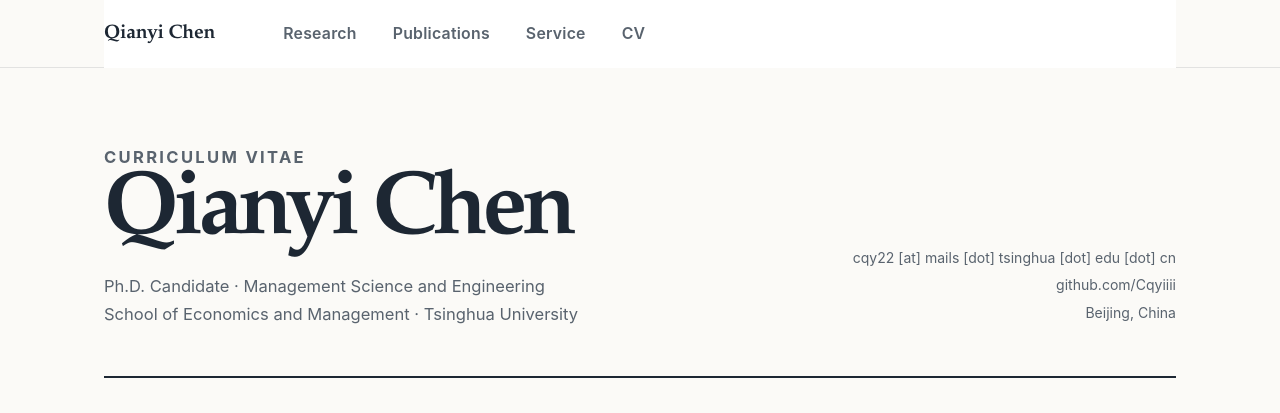
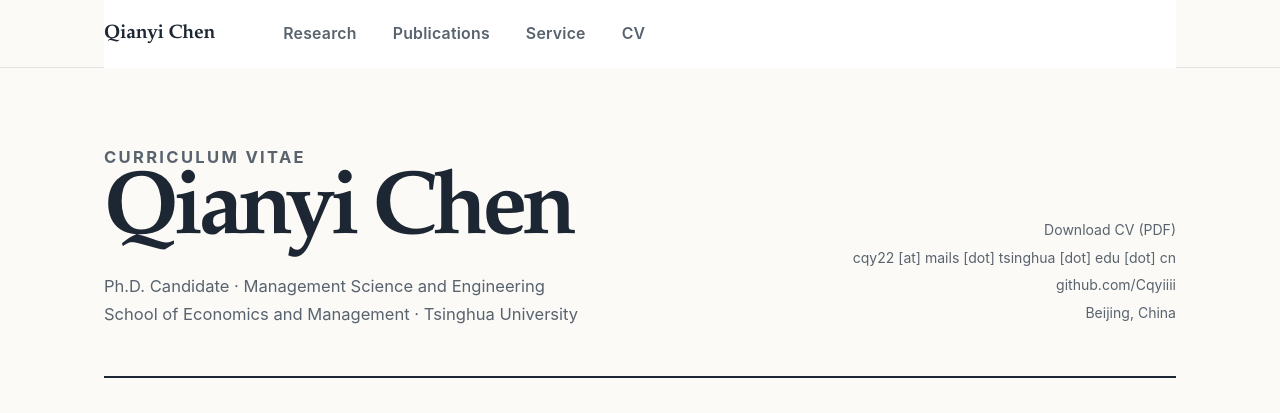
Before and after one commit to Cqyiiii/cqyiiii.github.io, a Jekyll site: the page built from _pages/cv.md, in a window 1280 px wide and 900 px high. Shown: the top 413 px of the window. Built offline with Jekyll 4.4.1, drawn with Linux system fonts in a browser that asks for light colours.

Commit message:
Add downloadable PDF CV and update CV links

```diff
--- a/_data/navigation.yml
+++ b/_data/navigation.yml
@@ -15,4 +15,4 @@ main:
     url: /#service
 
   - title: "CV"
-    url: /cv/
+    url: /files/CV_CQY_2026_v2.pdf
--- a/_layouts/home.html
+++ b/_layouts/home.html
@@ -25,7 +25,7 @@
           <a href="#research">Research</a>
           <a href="#publications">Publications</a>
           <a href="#service">Experience</a>
-          <a class="home-nav__cv" href="{{ '/cv/' | relative_url }}">CV <span aria-hidden="true">↗</span></a>
+          <a class="home-nav__cv" href="{{ '/files/CV_CQY_2026_v2.pdf' | relative_url }}" aria-label="Curriculum vitae (PDF)">CV <span aria-hidden="true">↗</span></a>
         </div>
       </nav>
     </header>
--- a/_pages/cv.md
+++ b/_pages/cv.md
@@ -14,6 +14,7 @@ redirect_from:
       <p>Ph.D. Candidate · Management Science and Engineering<br>School of Economics and Management · Tsinghua University</p>
     </div>
     <div class="cv-header__contact">
+      <a href="/files/CV_CQY_2026_v2.pdf" download>Download CV (PDF)</a>
       <span>cqy22 [at] mails [dot] tsinghua [dot] edu [dot] cn</span>
       <a href="https://github.com/Cqyiiii">github.com/Cqyiiii</a>
       <span>Beijing, China</span>
```
Also changed, not shown: _pages/about.md (+1 -1 lines), 1 other file.
